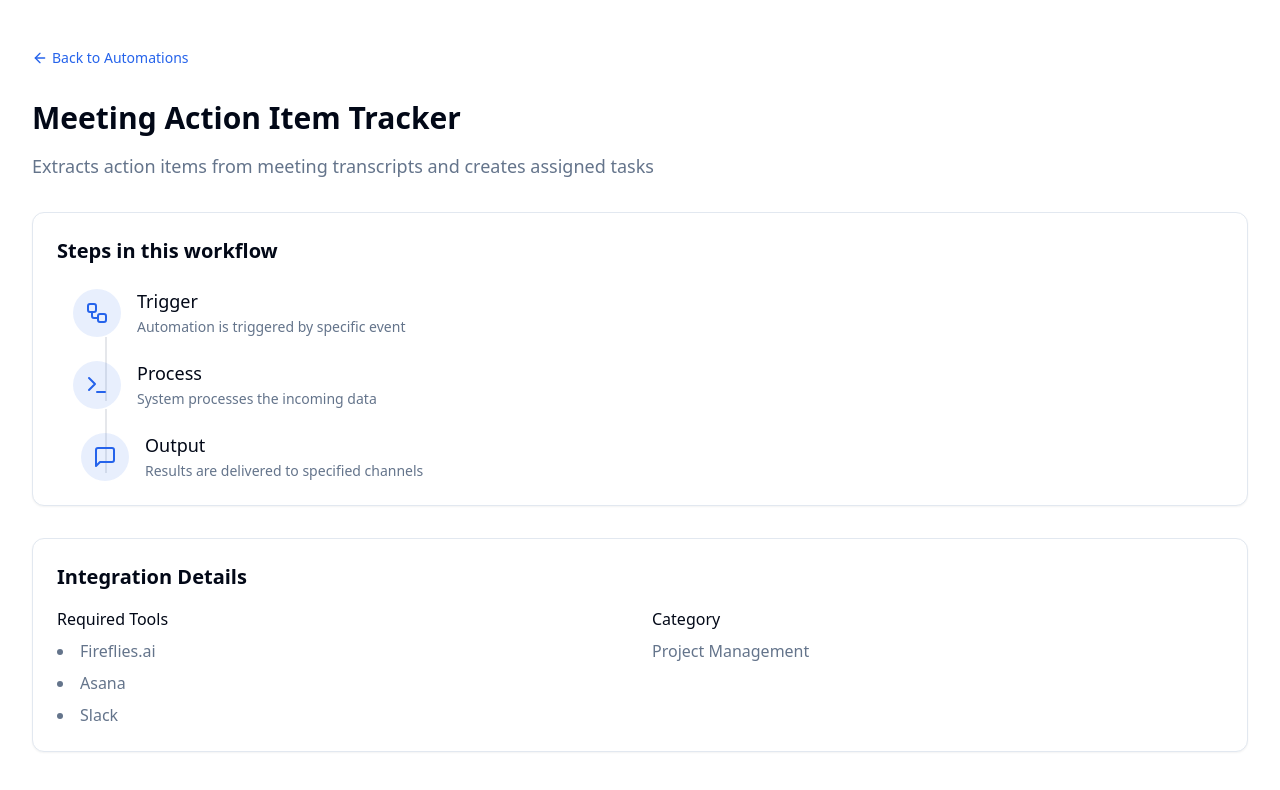
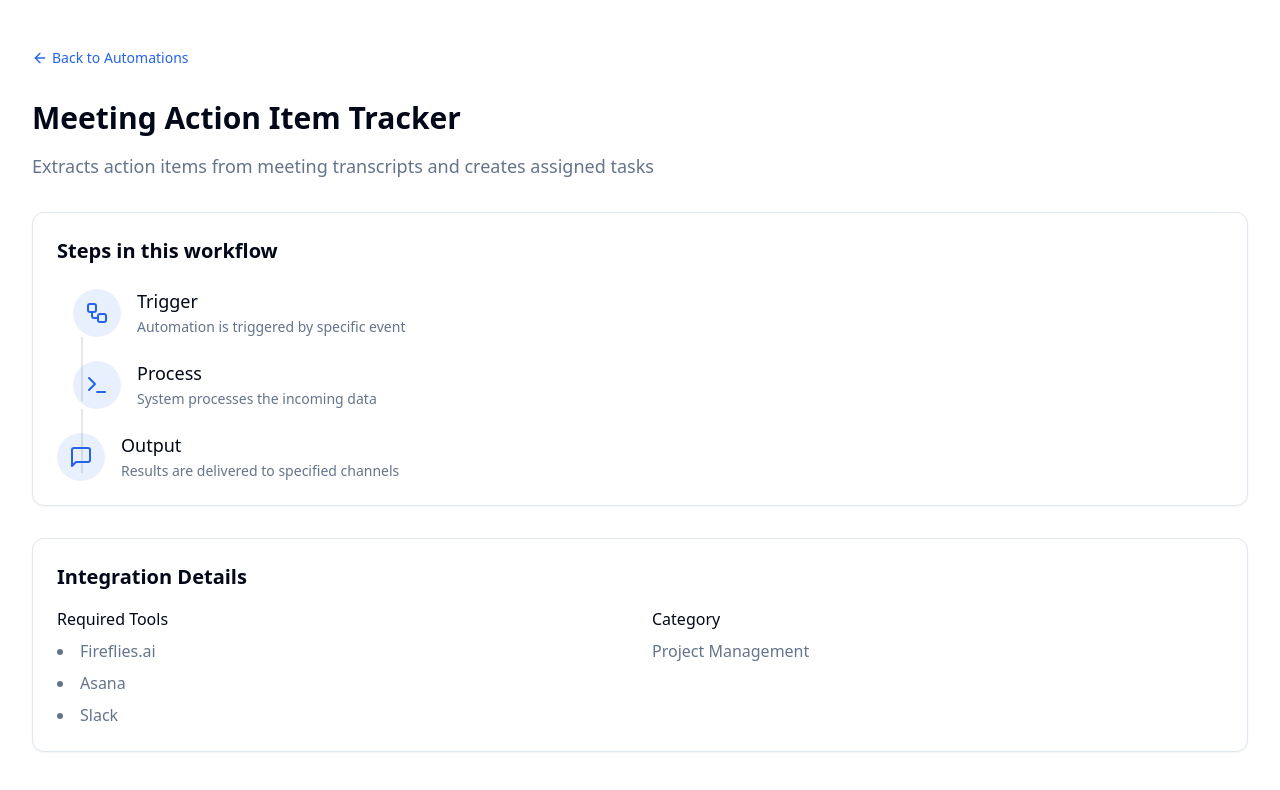
Before and after one commit to brianpcf/dptlandingpage, a React (Vite) app: page /action-items in a window 1280 px wide. Shown: the top 790 px of the page. Built offline with nearby package versions, Linux system fonts and the light colour scheme.

Commit message:
Align Icons Vertically
Adjusted the layout to ensure that the icons are aligned vertically for better visual consistency.
[skip gpt_engineer]

```diff
--- a/src/components/workflow/WorkflowStep.tsx
+++ b/src/components/workflow/WorkflowStep.tsx
@@ -9,9 +9,9 @@ interface WorkflowStepProps {
 
 const WorkflowStep = ({ title, description, icon: Icon, isLast }: WorkflowStepProps) => {
   return (
-    <div className={`flex items-start space-x-4 relative ${isLast ? 'pl-6' : ''}`}>
+    <div className="flex items-start space-x-4 relative">
       {!isLast && (
-        <div className="absolute left-12 top-12 w-0.5 h-16 bg-gray-200" />
+        <div className="absolute left-6 top-12 w-0.5 h-16 bg-gray-200" />
       )}
       <div className="flex-shrink-0 w-12 h-12 rounded-full bg-primary/10 flex items-center justify-center">
         <Icon className="w-6 h-6 text-primary" aria-hidden="true" />
```
